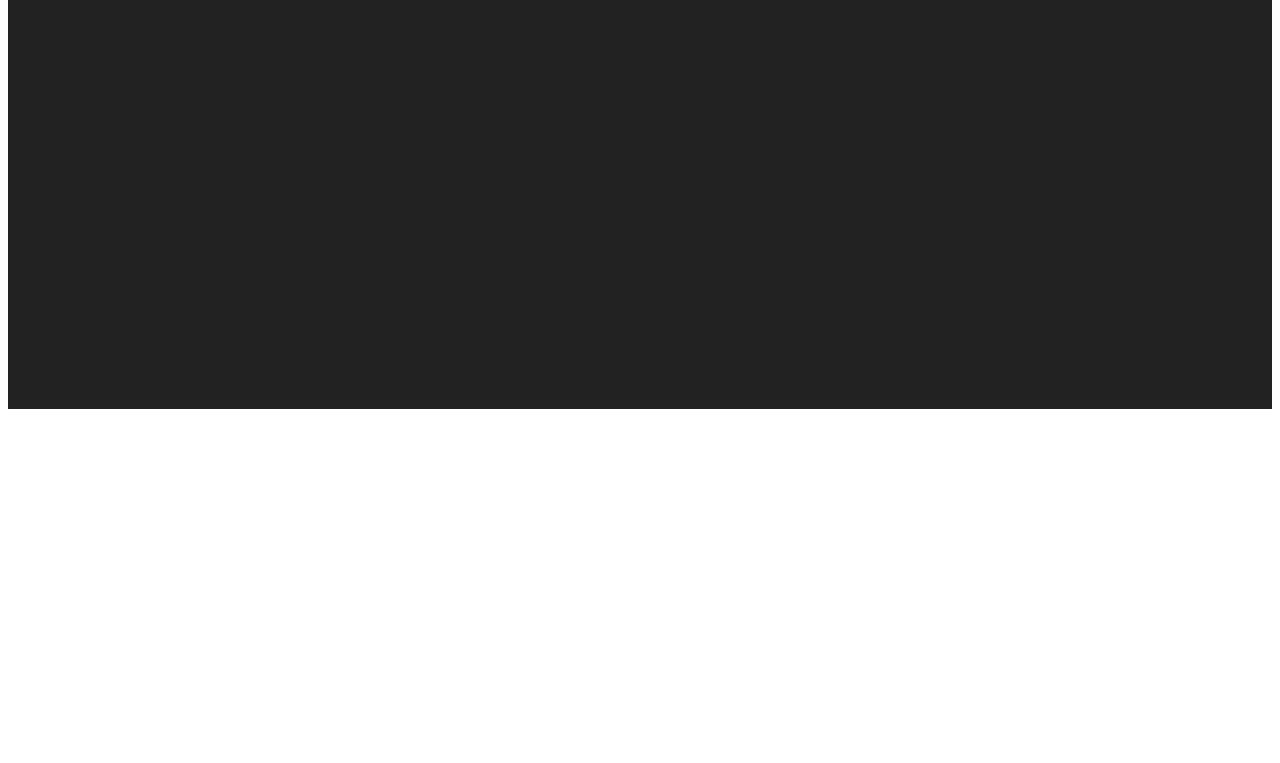
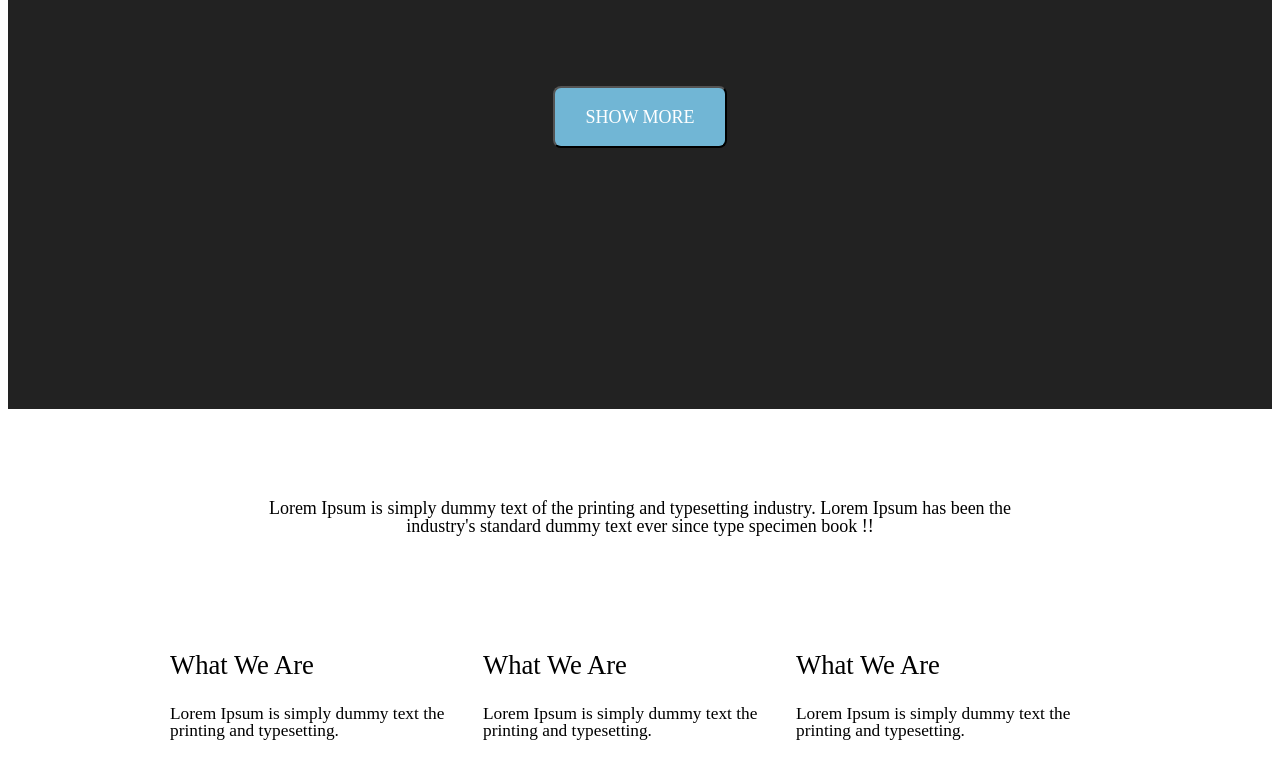
Before and after one commit to artemderzkiy/htmlpsd, a plain HTML site: page index.html in a window 1280 px wide. Shown: the part 399-1162 px from the top of the page. Before the commit the page ends 808 px from the top, so only its background shows below. Drawn offline with Linux system fonts and the light colour scheme; files that its build step writes are made by us from their sources.

Commit message:
Add files via upload
2 work

```diff
--- a/index.html
+++ b/index.html
@@ -23,9 +23,32 @@
 		<div class="container">
 			<h1>Clean, flat & polished design</h1>
 			<h2>Proin facilisis aliquam nunc quis varius.</h2>
-			<button>SHOW MORE</button>
+			<button class="btn">SHOW MORE</button>
 		</div>
 	</div>
+
+<div class="bod1">
+	<div class="container">
+		<p class="note">Lorem Ipsum is simply dummy text of the printing and typesetting industry. Lorem Ipsum has been the industry's standard dummy text ever since type specimen book !!</p>
+		<div class="bods1 clearfix">
+			<div class="what">
+				<h3 class="title">What We Are</h3>
+				<h4 class="desc">Lorem Ipsum is simply dummy text
+the printing and typesetting.</h4>
+			</div>
+			<div class="what">
+				<h3 class="title">What We Are</h3>
+				<h4 class="desc">Lorem Ipsum is simply dummy text
+the printing and typesetting.</h4>
+			</div>
+			<div class="what">
+				<h3 class="title">What We Are</h3>
+				<h4 class="desc">Lorem Ipsum is simply dummy text
+the printing and typesetting.</h4>
+			</div>
+		</div>
+	</div>
+</div>
 </div>
 
 </body>
--- a/main.css
+++ b/main.css
@@ -39,7 +39,7 @@ body {
 margin-right:0px;
 }
 .nav a {
-	font:"Open Sans" 14px Comic ;
+	font: 14px/14px Arial ;
 	color: #fff;
 
 }
@@ -51,4 +51,31 @@ margin-right:0px;
 
 background: #222 url(../img/home.png) no-repeat center bottom;
 background-size: cover;}
-.home h3 {font: bold ,48px, "Open Sans"; }
+.home h1 {font:48px/48px Arial, bold; }
+.home h2 {font:25px/25px Arial, regular;
+margin-bottom: 100px; }
+.btn {background: #71b6d5;
+padding: 20px 30px;
+ border-radius: 8px;
+display:inline-block;
+text-transform:uppercase;
+font: 18px/18px Arial bold;
+color: #fff;
+cursor: pointer;
+}
+.what {float: left;
+	width: 33.3%
+}
+.note {
+	margin: 90px;
+	font : 18px/18px Arial regular;
+color :black;
+text-align: center;}
+.title {
+	font: 20pt/20pt Arial semibold;
+	color: black;
+}
+.desc {
+	font: 13pt/13pt Arial regular;
+	color: black;
+}
```
